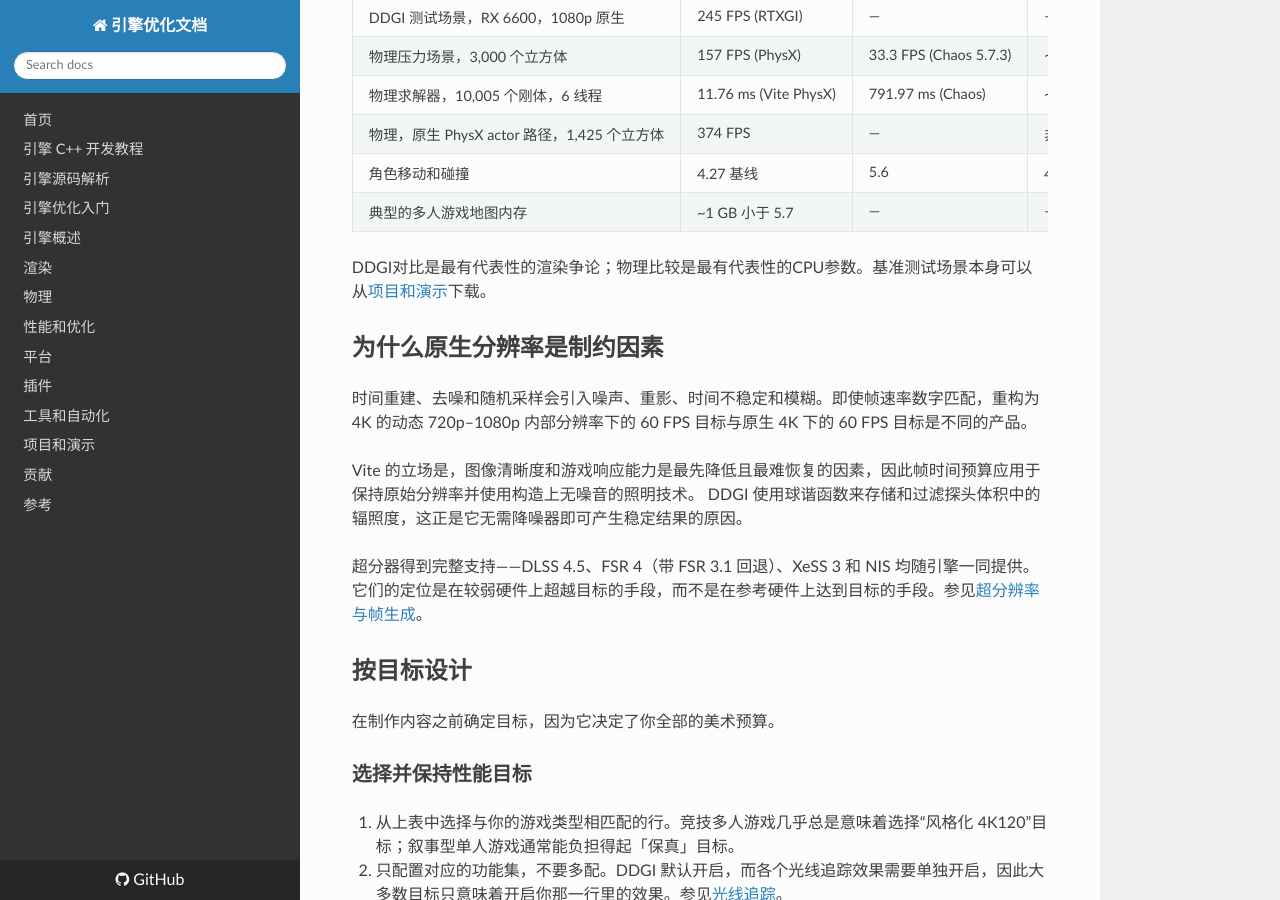
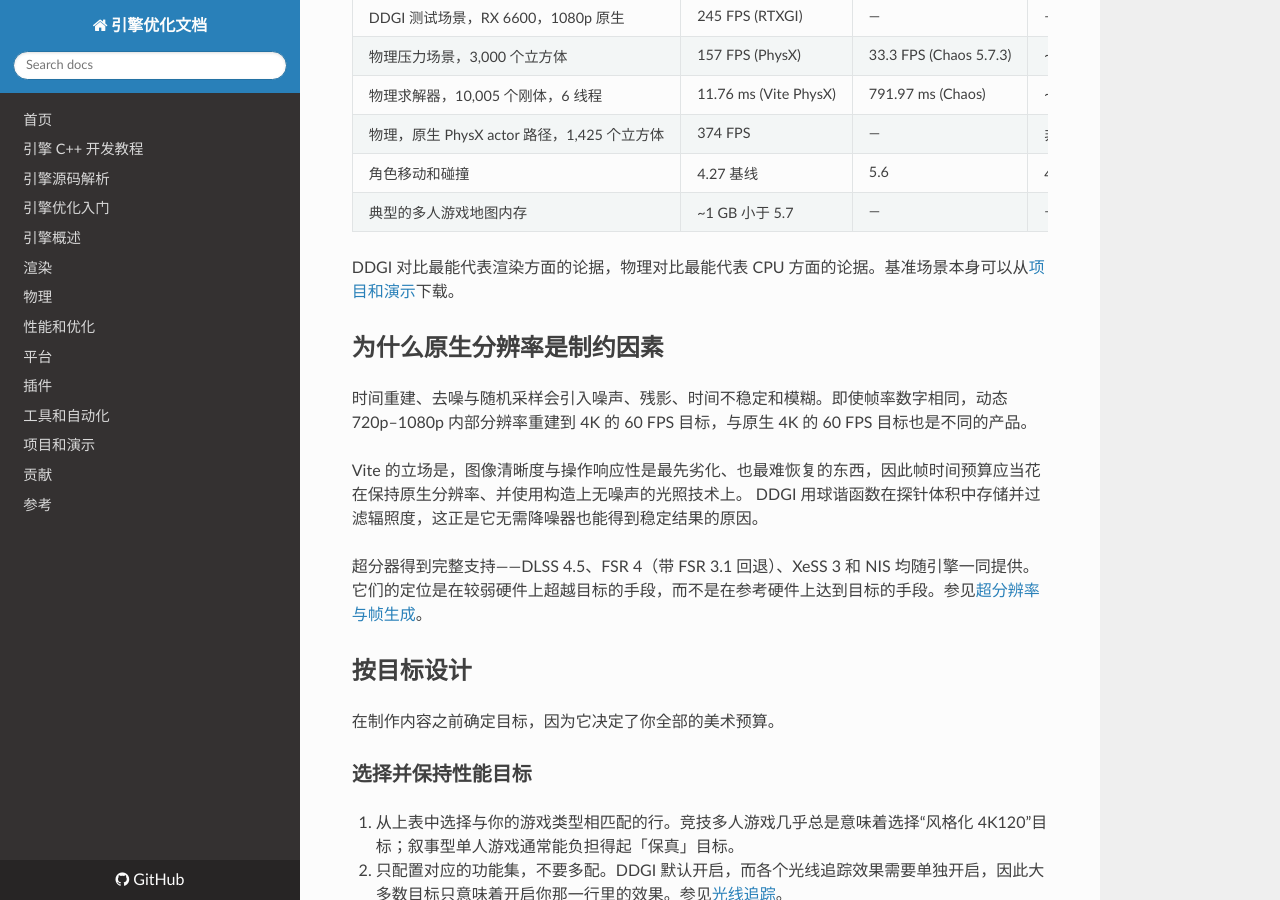
Before and after one commit to OpenHUTB/cpp, an MkDocs documentation site: the page built from docs/optimization/EngineOverview/Performance-Targets.md, in a window 1280 px wide and 900 px high, scrolled down 1671 px. Built offline with MkDocs 1.6.1, drawn with Linux system fonts in a browser that asks for light colours; nearby versions of some CDN libraries; a script that is not in the unit is left out.

Commit message:
docs: 统一性能目标页的探针、原生分辨率与帧率表述
- 探头体积改为探针体积；照明技术改为光照技术；无噪音改为无噪声
- 原始分辨率改为原生分辨率，重构改为重建，重影改为残影
- 帧速率统一为帧率；「渲染争论 / CPU 参数」改为「论据」

```diff
--- a/docs/optimization/EngineOverview/Performance-Targets.md
+++ b/docs/optimization/EngineOverview/Performance-Targets.md
@@ -43,13 +43,13 @@ Epic 的 UE 5.7 和 5.8 的目标是在 PS5 上以 720p–1080p 的动态内部
 | 角色移动和碰撞 | 4.27 基线 | 5.6 | 4.27 上速度提高了 2.2–2.8 倍 |
 | 典型的多人游戏地图内存 | ~1 GB 小于 5.7 | &mdash; | &mdash; |
 
-DDGI对比是最有代表性的渲染争论；物理比较是最有代表性的CPU参数。基准测试场景本身可以从[项目和演示](../ProjectsAndDemos.md)下载。
+DDGI 对比最能代表渲染方面的论据，物理对比最能代表 CPU 方面的论据。基准场景本身可以从[项目和演示](../ProjectsAndDemos.md)下载。
 
 ## 为什么原生分辨率是制约因素
 
-时间重建、去噪和随机采样会引入噪声、重影、时间不稳定和模糊。即使帧速率数字匹配，重构为 4K 的动态 720p–1080p 内部分辨率下的 60 FPS 目标与原生 4K 下的 60 FPS 目标是不同的产品。
+时间重建、去噪与随机采样会引入噪声、残影、时间不稳定和模糊。即使帧率数字相同，动态 720p–1080p 内部分辨率重建到 4K 的 60 FPS 目标，与原生 4K 的 60 FPS 目标也是不同的产品。
 
-Vite 的立场是，图像清晰度和游戏响应能力是最先降低且最难恢复的因素，因此帧时间预算应用于保持原始分辨率并使用构造上无噪音的照明技术。 DDGI 使用球谐函数来存储和过滤探头体积中的辐照度，这正是它无需降噪器即可产生稳定结果的原因。
+Vite 的立场是，图像清晰度与操作响应性是最先劣化、也最难恢复的东西，因此帧时间预算应当花在保持原生分辨率、并使用构造上无噪声的光照技术上。 DDGI 用球谐函数在探针体积中存储并过滤辐照度，这正是它无需降噪器也能得到稳定结果的原因。
 
 超分器得到完整支持——DLSS 4.5、FSR 4（带 FSR 3.1 回退）、XeSS 3 和 NIS 均随引擎一同提供。它们的定位是在较弱硬件上超越目标的手段，而不是在参考硬件上达到目标的手段。参见[超分辨率与帧生成](../Rendering/Upscalers.md)。
 
```
